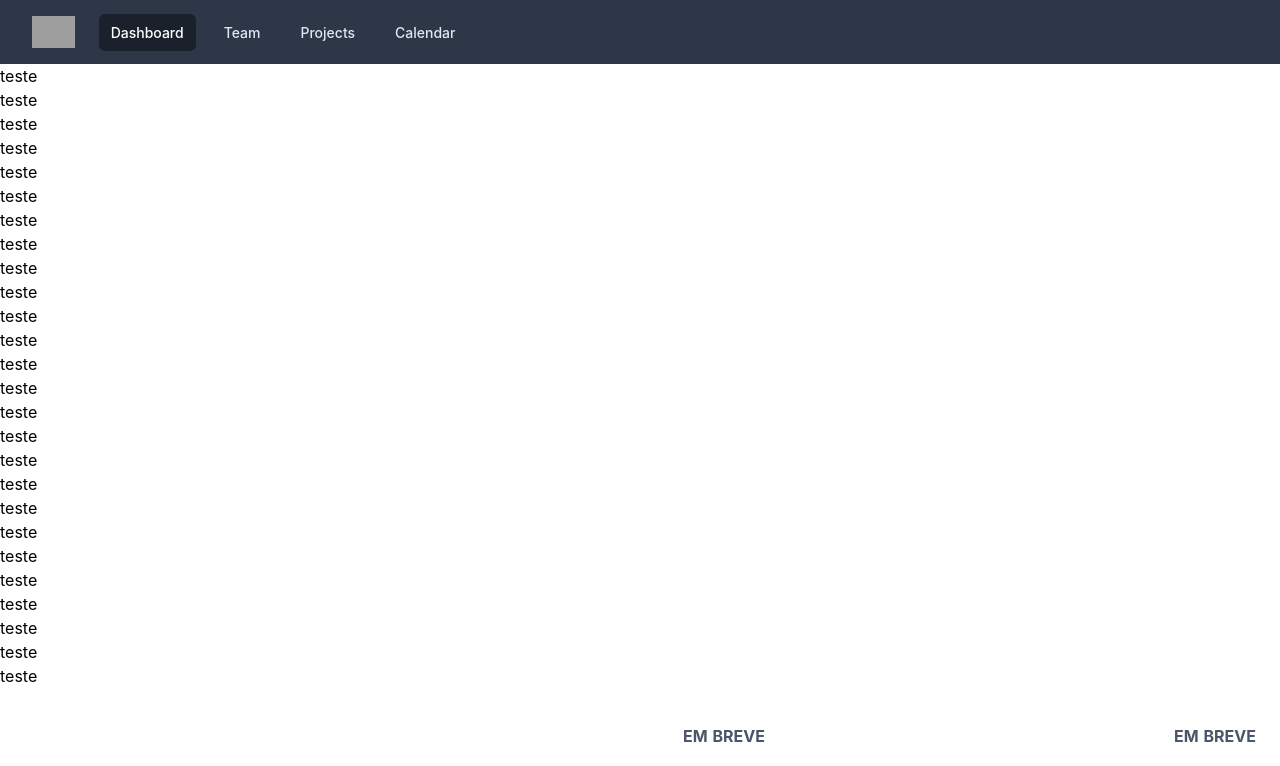
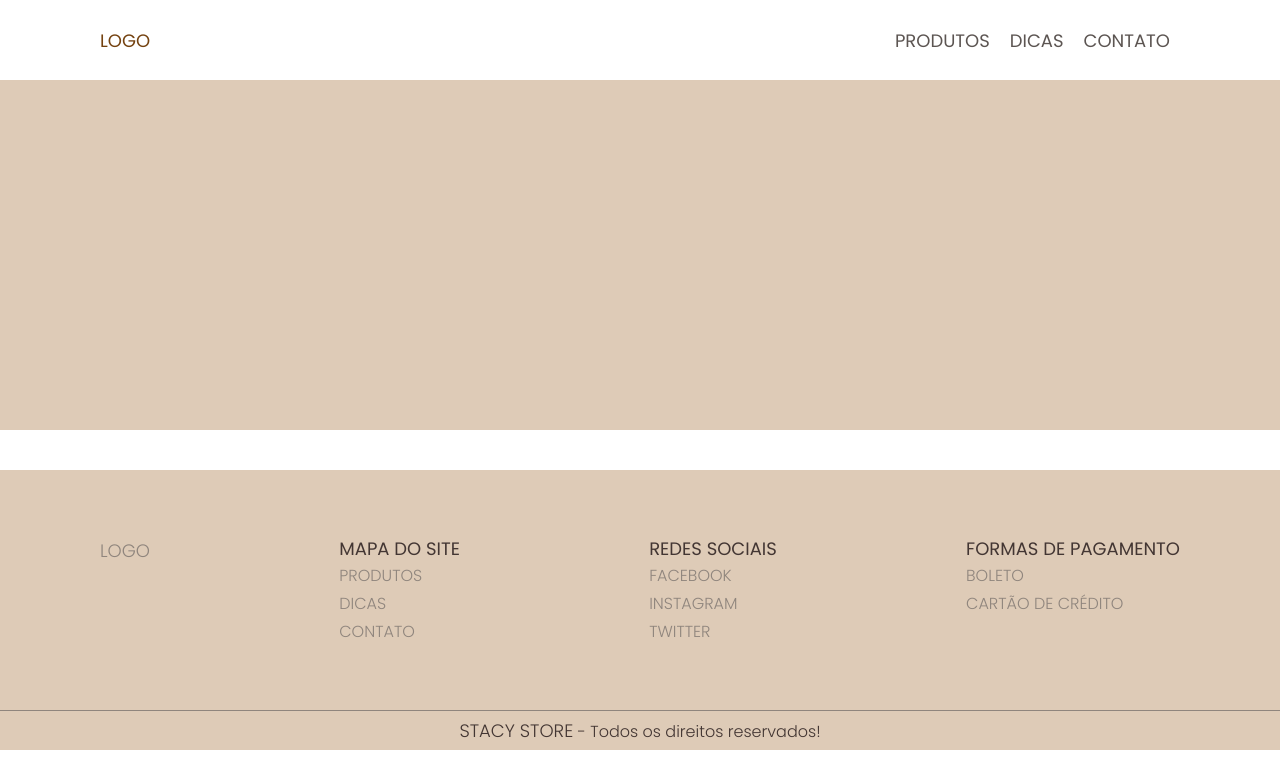
Before and after one commit to Th3mike/projeto-integrador, a Nuxt app: page / in a window 1280 px wide. Shown: the top 766 px of the page. Built offline with nearby package versions, Linux system fonts and the light colour scheme; grey boxes are pictures that could not be loaded.

Commit message:
Desenvolvimento do Header e do Rodapé, com base no que já tinha

```diff
--- a/components/Footer.vue
+++ b/components/Footer.vue
@@ -1,36 +1,84 @@
 <template>
+<main>
   <!-- component -->
-<footer class="footer bg-white relative pt-1 border-b-2 border-blue-700">
-    <div class="container mx-auto px-6">
+<footer class="w-full flex items-center justify-center">
 
-        <div class="sm:flex sm:mt-8">
-            <div class="mt-8 sm:mt-0 sm:w-full sm:px-0 flex flex-col md:flex-row justify-between">
-                <div class="flex flex-col justify-center">
-                    <img src="../assets/img/logo.png" alt="Stacy Store logo"/>
-                </div>
-                <div class="flex flex-col">
-                    <span class="font-bold text-gray-700 uppercase mt-40 md:mt-0 mb-2">EM BREVE</span>
-                    <span class="my-2"><a href="#" class="text-blue-700 text-md hover:text-blue-500">link 1</a></span>
-                    <span class="my-2"><a href="#" class="text-blue-700  text-md hover:text-blue-500">link 1</a></span>
-                    <span class="my-2"><a href="#" class="text-blue-700 text-md hover:text-blue-500">link 1</a></span>
-                </div>
-                <div class="flex flex-col">
-                    <span class="font-bold text-gray-700 uppercase mt-4 md:mt-0 mb-2">EM BREVE</span>
-                    <span class="my-2"><a href="#" class="text-blue-700  text-md hover:text-blue-500">link 1</a></span>
-                    <span class="my-2"><a href="#" class="text-blue-700  text-md hover:text-blue-500">link 1</a></span>
-                    <span class="my-2"><a href="#" class="text-blue-700  text-md hover:text-blue-500">link 1</a></span>
-                </div>
-            </div>
-        </div>
-    </div>
-    <div class="container mx-auto px-6">
-        <div class="mt-16 border-t-2 border-gray-300 flex flex-col items-center">
-            <div class="sm:w-2/3 text-center py-6">
-                <p class="text-sm text-blue-700 font-bold mb-2">
-                    © 2021 Stacy Store
-                </p>
-            </div>
-        </div>
-    </div>
+<ul class="w-full flex justify-between items-start">
+    <li class="flex flex-col justify-center">
+        <nuxt-link to="" class="text-lg">LOGO</nuxt-link>
+    </li>
+
+    <li class="flex flex-col">
+        <h2 class="text-lg">MAPA DO SITE</h2>
+        <nuxt-link to="">PRODUTOS</nuxt-link>
+        <nuxt-link to="">DICAS</nuxt-link>
+        <nuxt-link to="">CONTATO</nuxt-link>
+    </li>
+
+     <li class="flex flex-col">
+        <h2 class="text-lg">REDES SOCIAIS</h2>
+        <nuxt-link to="">FACEBOOK</nuxt-link>
+        <nuxt-link to="">INSTAGRAM</nuxt-link>
+        <nuxt-link to="">TWITTER</nuxt-link>
+    </li>
+
+    <li class="flex flex-col">
+        <h2 class="text-lg">FORMAS DE PAGAMENTO</h2>
+        <nuxt-link to="">BOLETO</nuxt-link>
+        <nuxt-link to="">CARTÃO DE CRÉDITO</nuxt-link>
+    </li>
+</ul>
 </footer>
+
+<div class="flex items-center justify-center">
+    <p class="text-base"><span class="text-lg">STACY STORE</span> - Todos os direitos reservados!</p>
+</div>
+
+</main>
 </template>
+<!-- ------------------------------------- -->
+
+<style scoped>
+
+footer{
+    height: 240px;
+
+    padding: 0 100px;
+    margin-top: 40px;
+
+    background-color: #DECBB7;
+}
+
+footer ul li h2{
+    color: #433633;
+}
+
+footer ul li a{
+    font-weight: 300;
+    color: #8F857D;
+    padding: 2px 0;
+    transition: color linear 0.2s;
+}
+
+footer ul li a:hover{
+    color: #433633;
+    transition: color linear 0.2s;
+}
+
+
+/* --------------------------------------- */
+
+div{
+    width: 100%;
+    height: 40px;
+
+    background: #DECBB7;
+    border-top: 1px solid #8F857D !important;
+}
+
+div p, div span{
+font-weight: 300;
+color: #433633;
+}
+
+</style>
--- /dev/null
+++ b/components/Header.vue
@@ -0,0 +1,56 @@
+<template>
+
+<header class="W-100 flex justify-between items-center bg-gray-50">
+<nuxt-link to="index.vue" class="text-lg text-yellow-900">LOGO</nuxt-link>
+
+<nav>
+  <ul class="flex text-lg">
+    <li class="border"><nuxt-link to="">PRODUTOS</nuxt-link></li>
+    <li class="border"><nuxt-link to="">DICAS</nuxt-link></li>
+    <li class="border"><nuxt-link to="">CONTATO</nuxt-link></li>
+  </ul>
+</nav>
+</header>
+
+</template>
+
+
+<style scoped>
+
+header{
+  height: 80px;
+  padding: 0 100px;
+}
+
+header nav ul li{
+  position: relative;
+  padding: 26px 10px;
+  transition: color linear 0.2s;
+
+  color: #5C5552;
+}
+
+header nav ul li:hover{
+  color: #433633;
+
+  transition: color linear 0.2s;
+  cursor: pointer;
+}
+.border::after {
+  position: absolute;
+  content: "";
+  display: block;
+
+  width: 0;
+  height: 2px;
+
+  bottom: 0;
+  transition: width 0.3s;
+
+  background: #5C5552;
+}
+.border:hover::after {
+  width: 85%;
+  transition: width 0.3s;
+}
+</style>
--- a/components/Menu.vue
+++ /dev/null
@@ -1,63 +0,0 @@
-<template>
-  <!-- This example requires Tailwind CSS v2.0+ -->
-<nav class="bg-gray-800">
-  <div class="max-w-7xl mx-auto px-2 sm:px-6 lg:px-8">
-    <div class="relative flex items-center justify-between h-16">
-      <div class="absolute inset-y-0 left-0 flex items-center sm:hidden">
-        <!-- Mobile menu button-->
-        <button type="button" class="inline-flex items-center justify-center p-2 rounded-md text-gray-400 hover:text-white hover:bg-gray-700 focus:outline-none focus:ring-2 focus:ring-inset focus:ring-white" aria-controls="mobile-menu" aria-expanded="false">
-          <span class="sr-only">Open main menu</span>
-          <!--
-            Icon when menu is closed.
-
-            Heroicon name: outline/menu
-
-            Menu open: "hidden", Menu closed: "block"
-          -->
-          <svg class="block h-6 w-6" xmlns="http://www.w3.org/2000/svg" fill="none" viewBox="0 0 24 24" stroke="currentColor" aria-hidden="true">
-            <path stroke-linecap="round" stroke-linejoin="round" stroke-width="2" d="M4 6h16M4 12h16M4 18h16" />
-          </svg>
-          <!--
-            Icon when menu is open.
-
-            Heroicon name: outline/x
-
-            Menu open: "block", Menu closed: "hidden"
-          -->
-          <svg class="hidden h-6 w-6" xmlns="http://www.w3.org/2000/svg" fill="none" viewBox="0 0 24 24" stroke="currentColor" aria-hidden="true">
-            <path stroke-linecap="round" stroke-linejoin="round" stroke-width="2" d="M6 18L18 6M6 6l12 12" />
-          </svg>
-        </button>
-      </div>
-      <div class="flex-1 flex items-center justify-center sm:items-stretch sm:justify-start">
-        <div class="flex-shrink-0 flex items-center">
-          <img class="block lg:hidden h-8 w-auto" src="https://tailwindui.com/img/logos/workflow-mark-indigo-500.svg" alt="Workflow">
-          <img class="hidden lg:block h-8 w-auto" src="https://tailwindui.com/img/logos/workflow-logo-indigo-500-mark-white-text.svg" alt="Workflow">
-        </div>
-        <div class="hidden sm:block sm:ml-6">
-          <div class="flex space-x-4">
-            <!-- Current: "bg-gray-900 text-white", Default: "text-gray-300 hover:bg-gray-700 hover:text-white" -->
-            <a href="#" class="bg-gray-900 text-white px-3 py-2 rounded-md text-sm font-medium">Dashboard</a>
-            <a href="#" class="text-gray-300 hover:bg-gray-700 hover:text-white px-3 py-2 rounded-md text-sm font-medium">Team</a>
-            <a href="#" class="text-gray-300 hover:bg-gray-700 hover:text-white px-3 py-2 rounded-md text-sm font-medium">Projects</a>
-            <a href="#" class="text-gray-300 hover:bg-gray-700 hover:text-white px-3 py-2 rounded-md text-sm font-medium">Calendar</a>
-          </div>
-        </div>
-      </div>
-      <div class="absolute inset-y-0 right-0 flex items-center pr-2 sm:static sm:inset-auto sm:ml-6 sm:pr-0">
-      </div>
-    </div>
-  </div>
-
-  <!-- Mobile menu, show/hide based on menu state. -->
-  <div class="sm:hidden" id="mobile-menu">
-    <div class="px-2 pt-2 pb-3 space-y-1">
-      <!-- Current: "bg-gray-900 text-white", Default: "text-gray-300 hover:bg-gray-700 hover:text-white" -->
-      <a href="#" class="bg-gray-900 text-white block px-3 py-2 rounded-md text-base font-medium">Dashboard</a>
-      <a href="#" class="text-gray-300 hover:bg-gray-700 hover:text-white block px-3 py-2 rounded-md text-base font-medium">Team</a>
-      <a href="#" class="text-gray-300 hover:bg-gray-700 hover:text-white block px-3 py-2 rounded-md text-base font-medium">Projects</a>
-      <a href="#" class="text-gray-300 hover:bg-gray-700 hover:text-white block px-3 py-2 rounded-md text-base font-medium">Calendar</a>
-    </div>
-  </div>
-</nav>
-</template>
--- a/layouts/default.vue
+++ b/layouts/default.vue
@@ -1,27 +1,20 @@
 <template>
   <div>
+    <Header />
     <Nuxt />
+    <Footer />
   </div>
 </template>
 
 <style>
+
+@import url("https://fonts.googleapis.com/css2?family=Poppins:wght@300;400;500;600&display=swap");
+/* font-family: 'Poppins', sans-serif; */
+
 html {
-  font-family:
-    'Source Sans Pro',
-    -apple-system,
-    BlinkMacSystemFont,
-    'Segoe UI',
-    Roboto,
-    'Helvetica Neue',
-    Arial,
-    sans-serif;
-  font-size: 16px;
-  word-spacing: 1px;
-  -ms-text-size-adjust: 100%;
-  -webkit-text-size-adjust: 100%;
-  -moz-osx-font-smoothing: grayscale;
-  -webkit-font-smoothing: antialiased;
-  box-sizing: border-box;
+  height: 100vh;
+  font-family: 'Poppins', sans-serif;
+  font-size: 1rem;
 }
 
 *,
@@ -29,34 +22,8 @@ html {
 *::after {
   box-sizing: border-box;
   margin: 0;
+  padding: 0;
+  border-style: none !important;
 }
 
-.button--green {
-  display: inline-block;
-  border-radius: 4px;
-  border: 1px solid #3b8070;
-  color: #3b8070;
-  text-decoration: none;
-  padding: 10px 30px;
-}
-
-.button--green:hover {
-  color: #fff;
-  background-color: #3b8070;
-}
-
-.button--grey {
-  display: inline-block;
-  border-radius: 4px;
-  border: 1px solid #35495e;
-  color: #35495e;
-  text-decoration: none;
-  padding: 10px 30px;
-  margin-left: 15px;
-}
-
-.button--grey:hover {
-  color: #fff;
-  background-color: #35495e;
-}
 </style>
--- a/pages/about.vue
+++ /dev/null
@@ -1,3 +0,0 @@
-<template>
-  <h1>Conheça nossos produtos</h1>
-</template>
--- a/pages/index.vue
+++ b/pages/index.vue
@@ -1,37 +1,25 @@
 <template>
-  <!-- As tags abaixo ficam localizadas em components -->
-  <div>
-    <Menu />
-    <h1>teste</h1>
-    <h1>teste</h1>
-    <h1>teste</h1>
-    <h1>teste</h1>
-    <h1>teste</h1>
-    <h1>teste</h1>
-    <h1>teste</h1>
-    <h1>teste</h1>
-    <h1>teste</h1>
-    <h1>teste</h1>
-    <h1>teste</h1>
-    <h1>teste</h1>
-    <h1>teste</h1>
-    <h1>teste</h1>
-    <h1>teste</h1>
-    <h1>teste</h1>
-    <h1>teste</h1>
-    <h1>teste</h1>
-    <h1>teste</h1>
-    <h1>teste</h1>
-    <h1>teste</h1>
-    <h1>teste</h1>
-    <h1>teste</h1>
-    <h1>teste</h1>
-    <h1>teste</h1>
-    <h1>teste</h1>
-    <Footer />
+  <div class="carrousel">
+
   </div>
 </template>
 
 <script>
-export default {};
+export default {}
 </script>
+
+<style escoped>
+/* Sample `apply` at-rules with Tailwind CSS
+.container {
+@apply min-h-screen flex justify-center items-center text-center mx-auto;
+}
+*/
+
+.carrousel{
+  width: 100%;
+  height: 350px;
+  background: #DECBB7;
+
+}
+
+</style>
```
Also changed, not shown: package.json (line endings or trailing spaces), 1 other file (tests, documents, lock files or other folders).
